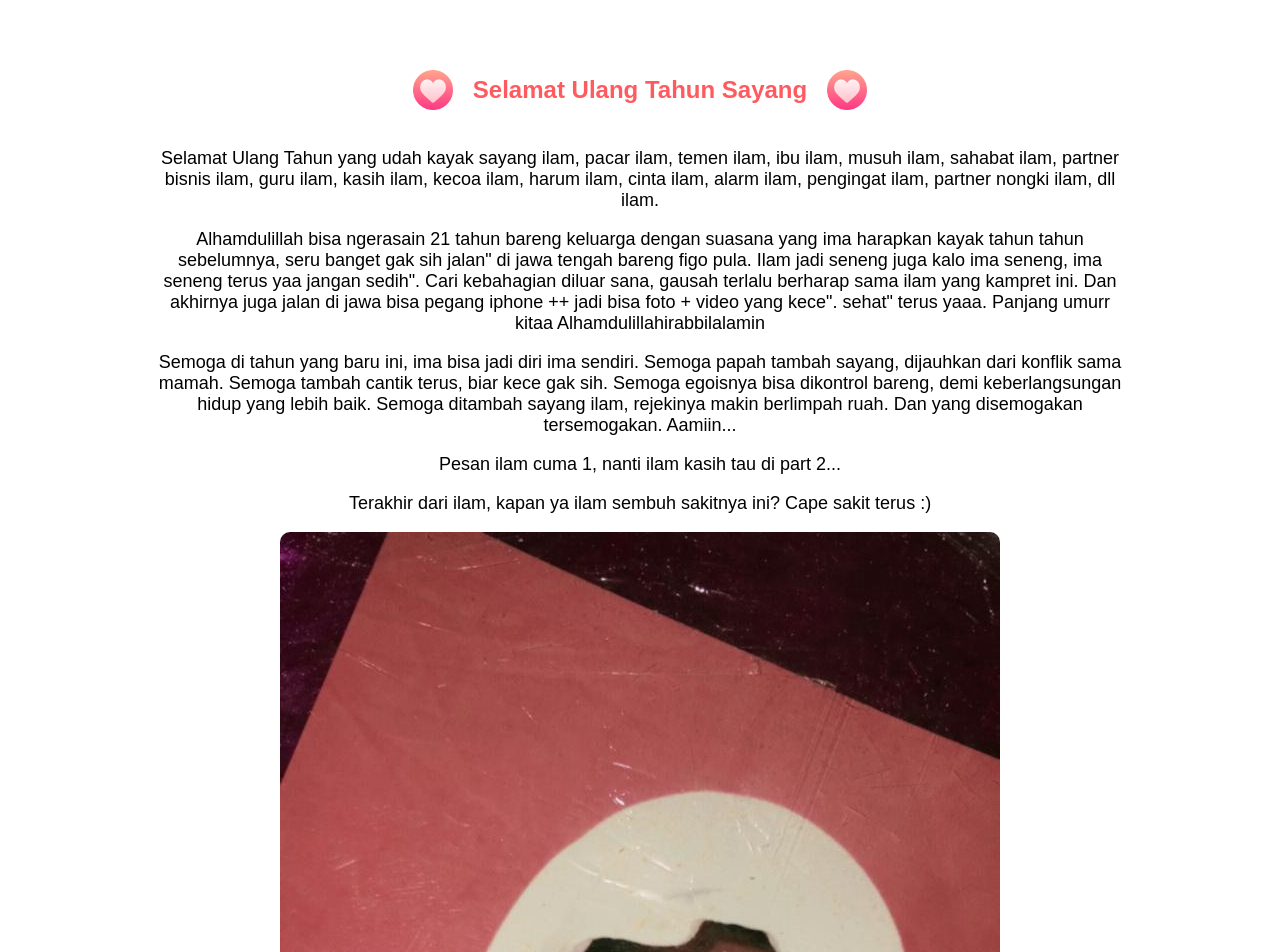
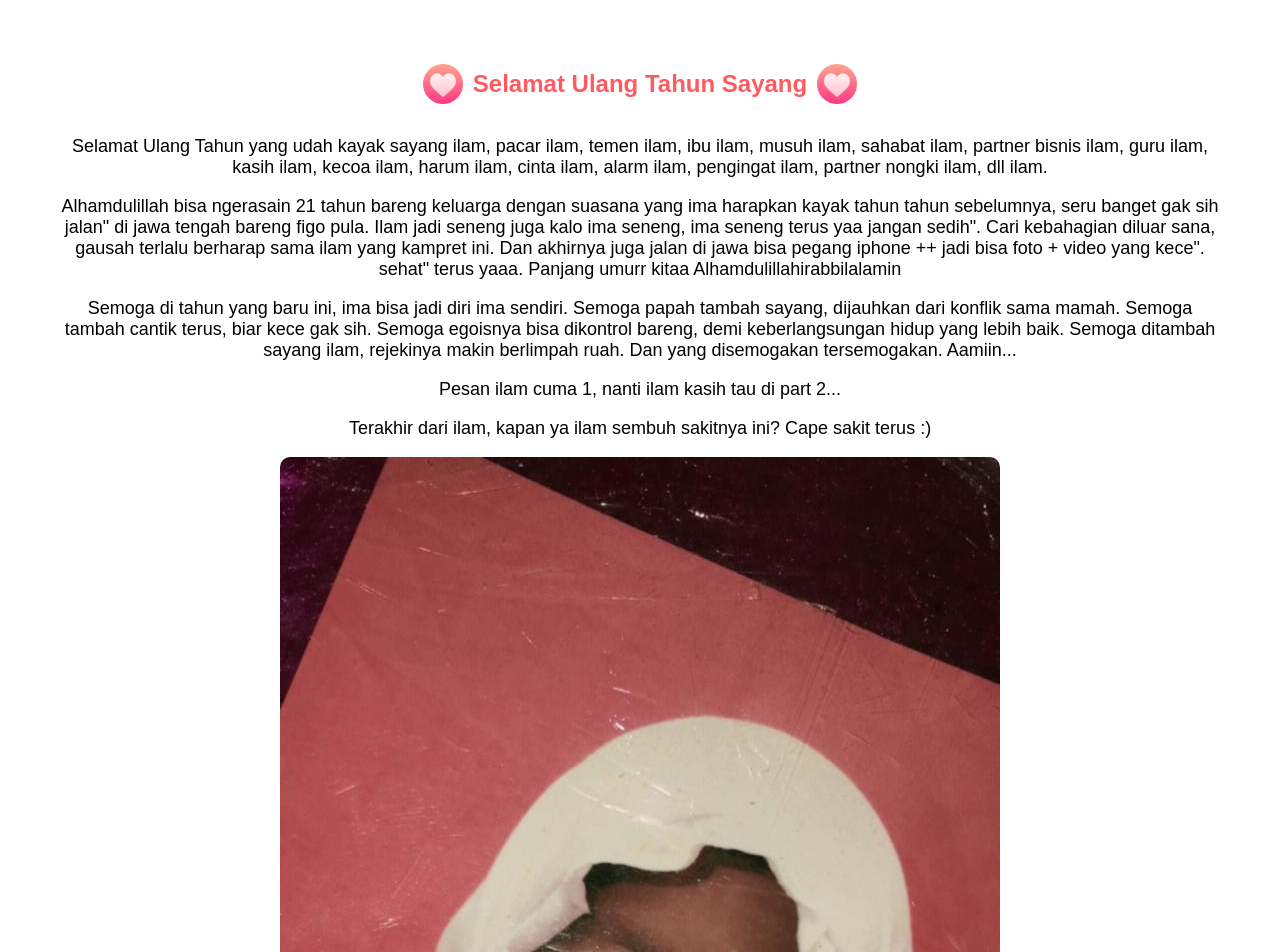
Before and after one commit to ilhamrhmddni/hbd-ima, a plain HTML site: page index.html in a window 1280 px wide. Shown: the top 952 px of the page. Drawn offline with Linux system fonts and the light colour scheme.

Commit message:
ubah teks

```diff
--- a/index.html
+++ b/index.html
@@ -18,12 +18,12 @@
 
       p {
         font-size: 18px;
-        padding-right: 100px;
-        padding-left: 100px;
+        padding-right: 10px;
+        padding-left: 10px;
       }
 
       .foto {
-        max-width: 75%;
+        max-width: 85%;
         border-radius: 10px;
       }
       .atas {
@@ -34,7 +34,7 @@
       .img {
         width: 40px;
         height: 40px;
-        margin: 20px;
+        margin: 10px;
       }
     </style>
   </head>
```
